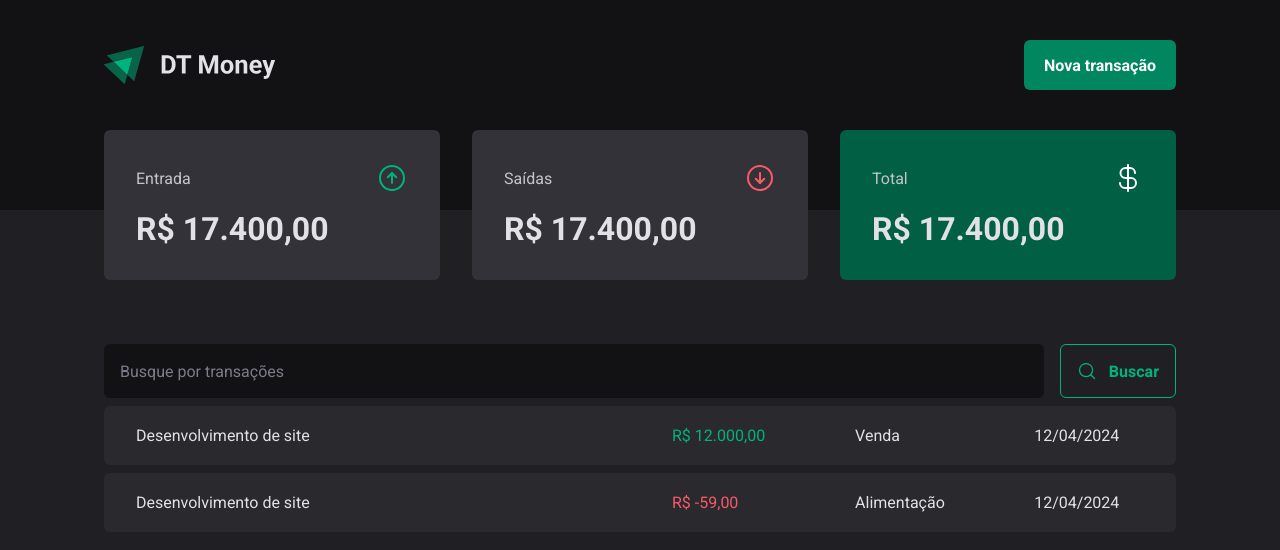
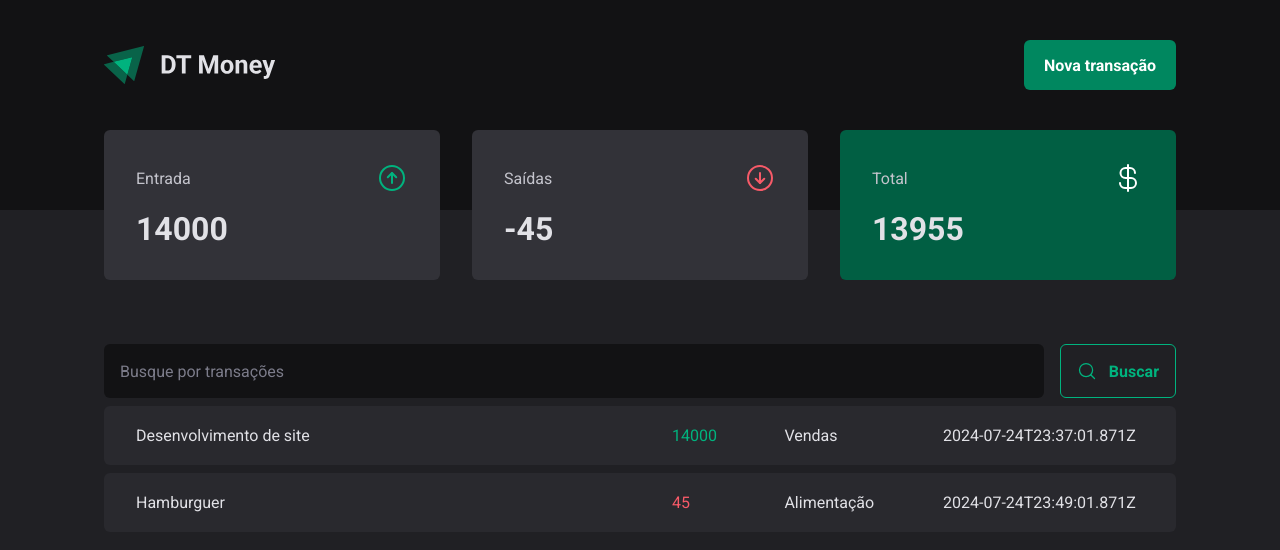
Before and after one commit to jorgedss/DT-Money, a React (Vite) app: page / in a window 1280 px wide. Shown: the top 550 px of the page. Built offline with nearby package versions, Linux system fonts and the light colour scheme; no server answers; data requests are answered from the project's data file.

Commit message:
Resumo de transações

```diff
--- a/server.json
+++ b/server.json
@@ -13,7 +13,7 @@
         "description":"Hamburguer",
         "type": "outcome",
         "category": "Alimentação",
-        "price": 50,
+        "price": 45,
         "createdAt": "2024-07-24T23:49:01.871Z"
 
     }
--- a/src/App.tsx
+++ b/src/App.tsx
@@ -2,12 +2,15 @@
 import { defaultTheme } from './styles/themes/default'
 import { GlobalStyle } from './styles/global'
 import { Transactions } from './pages/Transactions'
+import { TransactionsProvider } from './contexts/TransactionsContext'
 
 export function App() {
   return (
     <ThemeProvider theme={defaultTheme}>
       <GlobalStyle />
-      <Transactions />
+      <TransactionsProvider>
+        <Transactions />
+      </TransactionsProvider>
     </ThemeProvider>
   )
 }
--- a/src/components/Summary/index.tsx
+++ b/src/components/Summary/index.tsx
@@ -1,7 +1,29 @@
 import { ArrowCircleDown, ArrowCircleUp, CurrencyDollar } from 'phosphor-react'
 import { SummaryCard, SummaryContainer } from './styles'
+import { useContext } from 'react'
+import { TransactionsContext } from '../../contexts/TransactionsContext'
 
 export function Summary() {
+  const { transactions } = useContext(TransactionsContext)
+
+  const summary = transactions.reduce(
+    (acc, transaction) => {
+      if (transaction.type === 'income') {
+        acc.income += transaction.price
+        acc.total += transaction.price
+      } else {
+        acc.outcome -= transaction.price
+        acc.total -= transaction.price
+      }
+      return acc
+    },
+    {
+      income: 0,
+      outcome: 0,
+      total: 0,
+    },
+  )
+
   return (
     <SummaryContainer>
       <SummaryCard>
@@ -9,7 +31,7 @@
           <span>Entrada</span>
           <ArrowCircleUp size={32} color="#00b37e" />
         </header>
-        <strong>R$ 17.400,00</strong>
+        <strong>{summary.income}</strong>
       </SummaryCard>
 
       <SummaryCard>
@@ -17,7 +39,7 @@
           <span>Saídas</span>
           <ArrowCircleDown size={32} color="#f75a68" />
         </header>
-        <strong>R$ 17.400,00</strong>
+        <strong>{summary.outcome}</strong>
       </SummaryCard>
 
       <SummaryCard variant="green">
@@ -25,7 +47,7 @@
           <span>Total</span>
           <CurrencyDollar size={32} color="#fff" />
         </header>
-        <strong>R$ 17.400,00</strong>
+        <strong>{summary.total}</strong>
       </SummaryCard>
     </SummaryContainer>
   )
--- /dev/null
+++ b/src/contexts/TransactionsContext.tsx
@@ -0,0 +1,40 @@
+import { createContext, ReactNode, useEffect, useState } from 'react'
+
+interface Transaction {
+  id: number
+  description: string
+  type: 'income' | 'outcome'
+  price: number
+  category: number
+  createdAt: string
+}
+
+interface TransactionContextType {
+  transactions: Transaction[]
+}
+
+interface TransactionsProviderProps {
+  children: ReactNode
+}
+
+export const TransactionsContext = createContext({} as TransactionContextType)
+
+export function TransactionsProvider({ children }: TransactionsProviderProps) {
+  const [transactions, setTransactions] = useState<Transaction[]>([])
+  // Estado para armazenar os dados da API
+
+  async function loadTrasnaction() {
+    const response = await fetch('http://localhost:3000/transactions')
+    const data = await response.json()
+
+    setTransactions(data)
+  }
+  useEffect(() => {
+    loadTrasnaction()
+  }, [])
+  return (
+    <TransactionsContext.Provider value={{ transactions }}>
+      {children}
+    </TransactionsContext.Provider>
+  )
+}
--- a/src/pages/Transactions/index.tsx
+++ b/src/pages/Transactions/index.tsx
@@ -1,3 +1,4 @@
+import { useContext } from 'react'
 import { Header } from '../../components/Header'
 import { Summary } from '../../components/Summary'
 import { SearchForm } from './Components/SearchForm'
@@ -6,9 +7,10 @@
   TransActionContainer,
   TransActionTable,
 } from './styles'
+import { TransactionsContext } from '../../contexts/TransactionsContext'
 
 export function Transactions() {
-  fetch('http://localhost:3000/transaction')
+  const { transactions } = useContext(TransactionsContext)
 
   return (
     <div>
@@ -18,23 +20,20 @@
         <SearchForm />
         <TransActionTable>
           <tbody>
-            <tr>
-              <td width="50%">Desenvolvimento de site</td>
-              <td>
-                <PriceHighLight variant="income">R$ 12.000,00</PriceHighLight>
-              </td>
-              <td>Venda</td>
-              <td> 12/04/2024</td>
-            </tr>
-
-            <tr>
-              <td width="50%">Desenvolvimento de site</td>
-              <td>
-                <PriceHighLight variant="outcome">R$ -59,00</PriceHighLight>
-              </td>
-              <td>Alimentação</td>
-              <td> 12/04/2024</td>
-            </tr>
+            {transactions.map((transiction) => {
+              return (
+                <tr key={transiction.id}>
+                  <td width="50%">{transiction.description}</td>
+                  <td>
+                    <PriceHighLight variant={transiction.type}>
+                      {transiction.price}
+                    </PriceHighLight>
+                  </td>
+                  <td>{transiction.category}</td>
+                  <td> {transiction.createdAt}</td>
+                </tr>
+              )
+            })}
           </tbody>
         </TransActionTable>
       </TransActionContainer>
```
